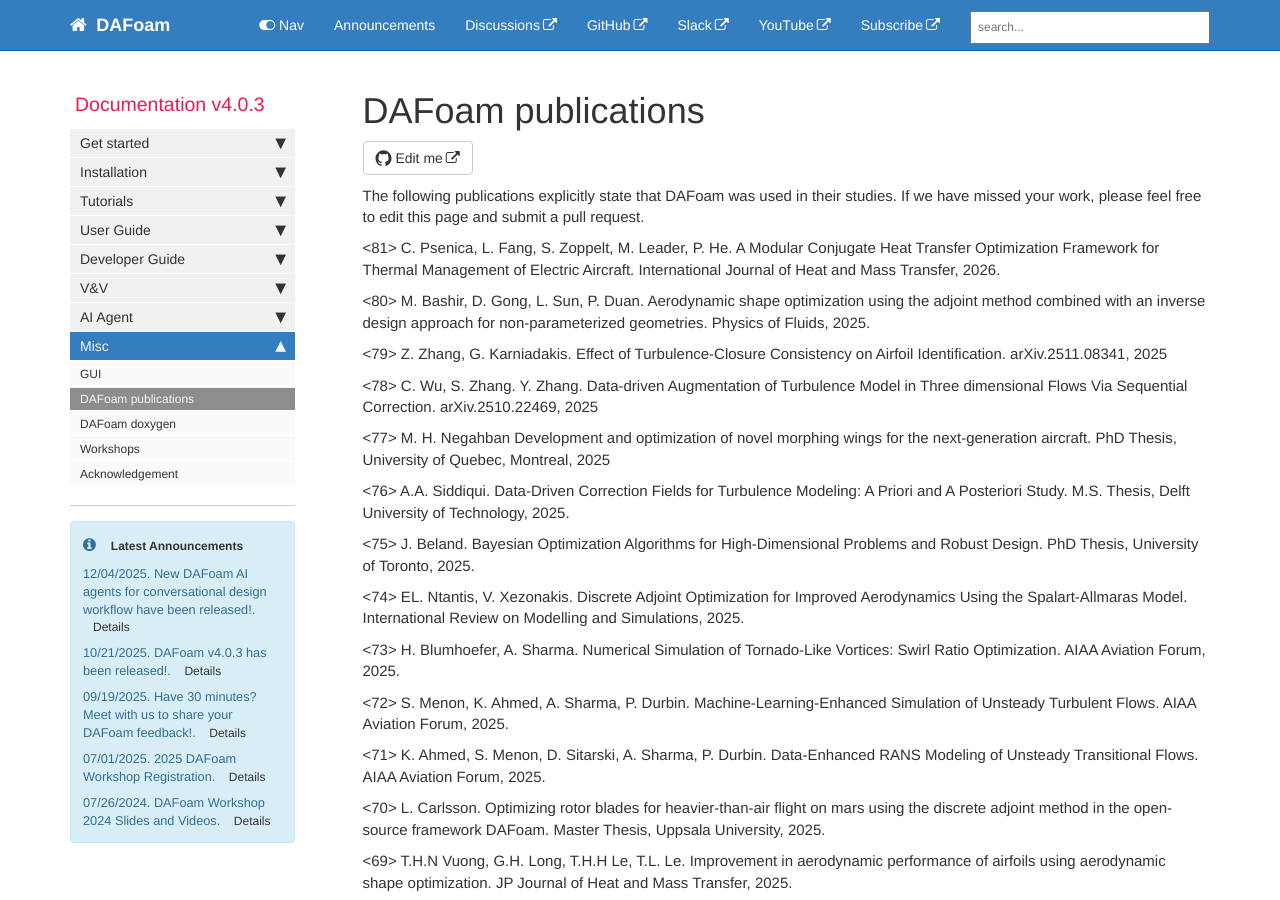
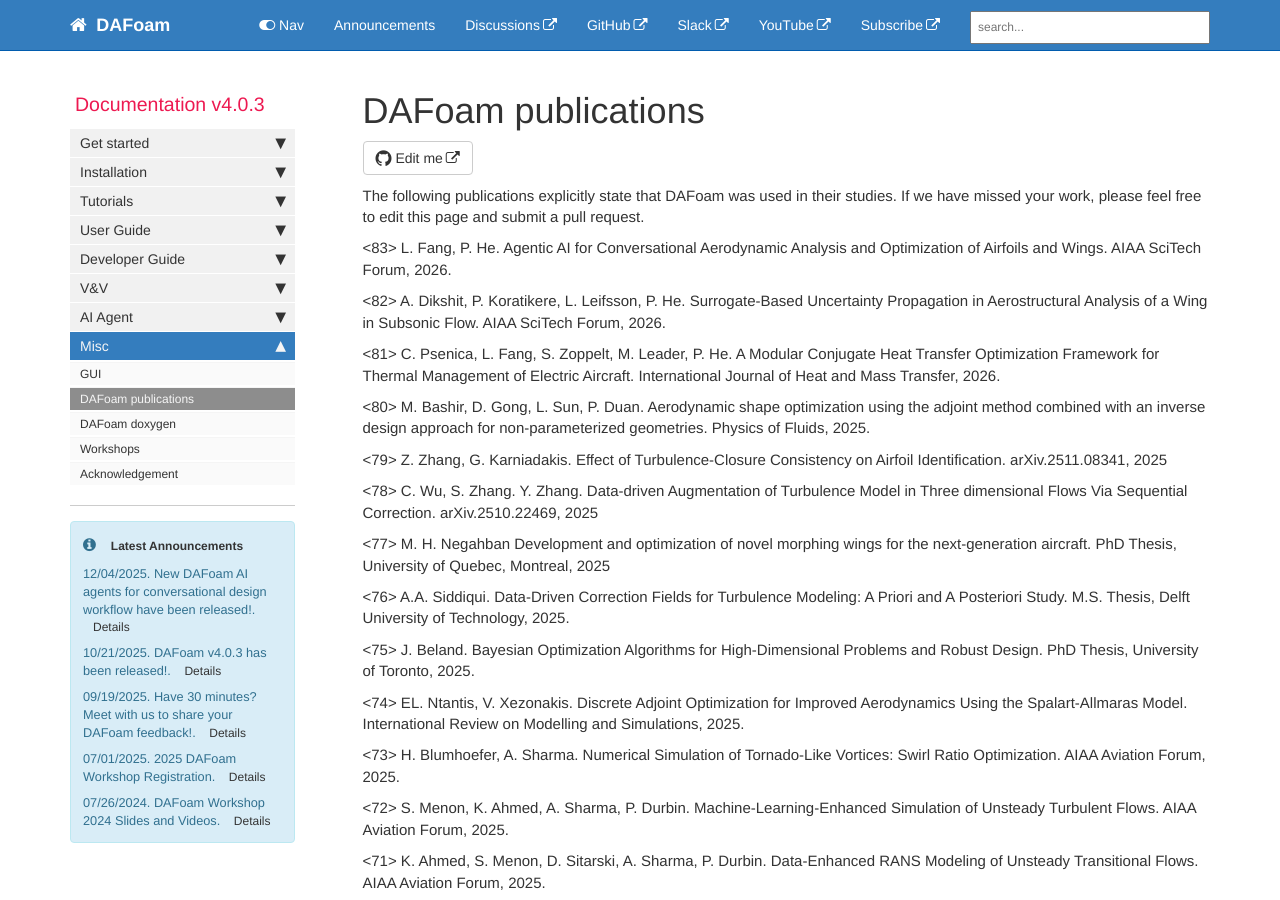
Before and after one commit to DAFoam/DAFoam.github.io, a Jekyll site: the page built from pages/mydoc/mydoc_docs_publications.md, in a window 1280 px wide and 900 px high. Built offline with Jekyll 4.4.1, drawn with Linux system fonts in a browser that asks for light colours; comment, search, counter and statistics services are not loaded.

Commit message:
content update

```diff
--- a/pages/mydoc/mydoc_docs_publications.md
+++ b/pages/mydoc/mydoc_docs_publications.md
@@ -8,6 +8,10 @@ folder: mydoc
 ---
 
 The following publications explicitly state that DAFoam was used in their studies. If we have missed your work, please feel free to edit this page and submit a pull request.
+
+<83> L. Fang, P. He. Agentic AI for Conversational Aerodynamic Analysis and Optimization of Airfoils and Wings. AIAA SciTech Forum, 2026.
+
+<82> A. Dikshit, P. Koratikere, L. Leifsson, P. He. Surrogate-Based Uncertainty Propagation in Aerostructural Analysis of a Wing in Subsonic Flow. AIAA SciTech Forum, 2026.
 
 <81> C. Psenica, L. Fang, S. Zoppelt, M. Leader, P. He. A Modular Conjugate Heat Transfer Optimization Framework for Thermal Management of Electric Aircraft. International Journal of Heat and Mass Transfer, 2026.
 
```
